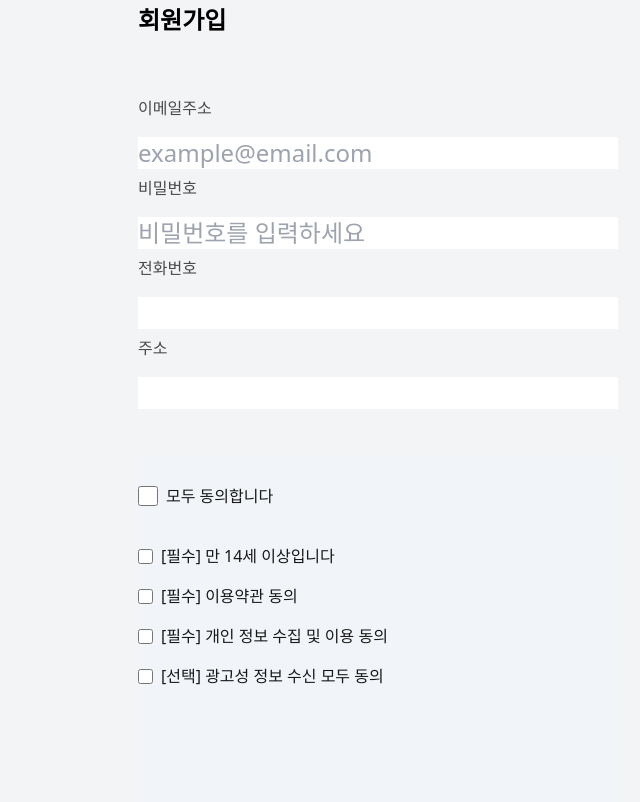
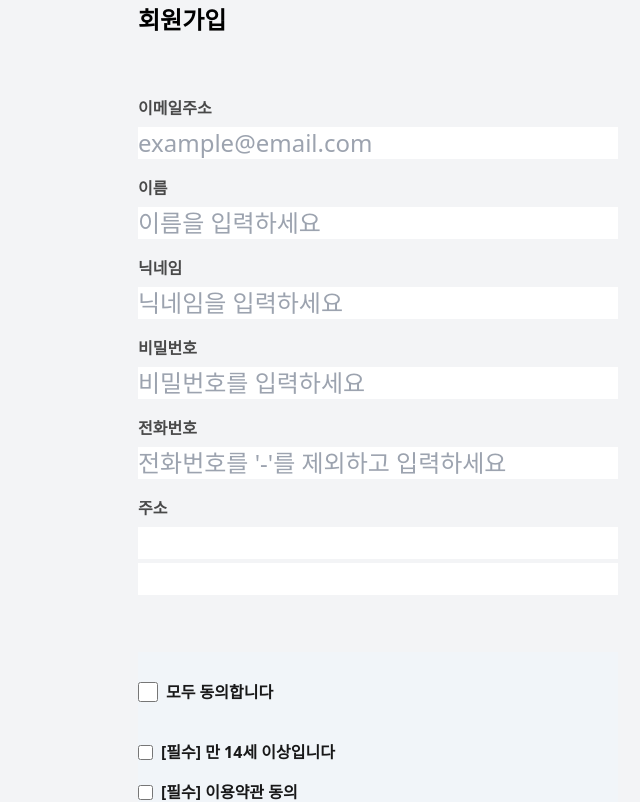
Before and after one commit to danaggero/web-shop-project-byReact, a React (Vite) app: page /register in a window 1280 px wide. Shown: the part 420-1222 px from the top of the page, without its empty margins (262-902 px from the left). Built offline with nearby package versions, Linux system fonts and the light colour scheme.

Commit message:
feat: MyPage 생성 및 RegisterForm, LoginForm 수정정

```diff
--- a/package.json
+++ b/package.json
@@ -11,6 +11,7 @@
   },
   "dependencies": {
     "@heroicons/react": "^2.2.0",
+    "axios": "^1.7.9",
     "react": "^18.3.1",
     "react-dom": "^18.3.1",
     "react-router-dom": "^7.1.3",
--- a/src/App.jsx
+++ b/src/App.jsx
@@ -8,6 +8,8 @@ import Events from "./pages/Event";
 import Cart from "./pages/Cart";
 import Asks from "./pages/Asks";
 import AsksWrite from "./pages/AsksWrite";
+import MyPageForm from "./components/MyPageForm";
+import MyPage from "./pages/MyPage";
 
 function App() {
   return (
@@ -16,6 +18,7 @@ function App() {
         <Route path="/" element={<Home />} />
         <Route path="/login" element={<Login />} />
         <Route path="/register" element={<Register />} />
+        <Route path="/mypage" element={<MyPage />} />
         <Route path="/NotFound" element={<NotFound/>}/>
         <Route path="/product/:productId" element={<ProductDetailPage />} />
         <Route path="/events" element={<Events />} />
--- a/src/assets/data/dummy.json
+++ b/src/assets/data/dummy.json
@@ -1,6 +1,7 @@
 [
     {
         "email": "abc@naver.com",
+
         "password": "study9999!"
     },
     {
--- a/src/components/Header.jsx
+++ b/src/components/Header.jsx
@@ -20,9 +20,7 @@ function Header() {
         </li>
         <li className="flex items-center gap-1">
           <span className="material-icons">account_circle</span>
-          <a href="#">
-            마이페이지
-          </a>
+          <Link to={"/mypage"}>마이페이지</Link>
         </li>
         <li className="flex items-center gap-1">
           <span className="material-icons">assignment</span>
--- a/src/components/LoginForm2.jsx
+++ b/src/components/LoginForm2.jsx
@@ -1,7 +1,7 @@
 import kakaoLoginImg from "../assets/images/kakao_login_medium_wide.png";
 import { useEffect, useState } from 'react';
 import User from "../assets/data/dummy.json"
-import { Link } from "react-router-dom";
+import { Link, useNavigate } from "react-router-dom";
 
 
 function LoginForm2() {
@@ -15,6 +15,7 @@ function LoginForm2() {
     const [emailValid, setEmailValid] = useState(false);
     const [pwValid, setPwValid] = useState(false);
     const [notAllow, setNotAllow] = useState(true);
+    const navigate = useNavigate();
 
     // 이메일 입력 핸들러
     const handleEmail = (e) => {
@@ -39,6 +40,7 @@ function LoginForm2() {
 
         if (user) {
             alert('로그인에 성공했습니다.');
+            navigate('/');
         } else {
             alert('등록되지 않은 회원이거나 입력한 값이 일치하지 않습니다.');
         }
--- /dev/null
+++ b/src/components/MyPageForm.jsx
@@ -0,0 +1,26 @@
+const MyPageForm = () => {
+    return(
+        <div className="h-[1000px]">
+            <div className="w-[1280px] h-[150px] flex items-center bg-black ">
+                <h1 className="ml-8 mt-4 text-4xl text-white">홍길동</h1>
+            </div>
+
+            <div className="flex flex-col">
+                <div className="mt-4 border-b-4">나의 쇼핑 정보</div>
+                <ul className="ml-5">
+                    <li>주문배송조회</li>
+                    <li>취소/교환/반품 내역</li>
+                    <li>상품 리뷰</li>
+                </ul>
+                <div className="mt-4 border-b-4">나의 계정 정보</div>
+                <ul className="ml-5">
+                    <li>회원정보수정</li>
+                    <li>쿠폰</li>
+                </ul>
+            </div>
+
+        </div>
+    )
+}
+
+export default MyPageForm;
--- a/src/components/RegisterForm.jsx
+++ b/src/components/RegisterForm.jsx
@@ -84,61 +84,88 @@ function RegisterForm() {
 
 
 
-
-
   return (
-    <div id="main" className="flex flex-col h-[1200px] mx-[400px] my-[100px]">
+    <div id="main" className="flex flex-col h-[1400px] mx-[400px] mt-[100px]">
       <h2 id="login__title" className="mt-[100px] mb-[60px] text-2xl font-bold">
         회원가입
       </h2>
 
-      <form className="flex flex-col onSubmit={handleSubmit}">
+      <form className="flex flex-col" onSubmit={handleSubmit}>
         {/* 이메일 입력 */}
         <label htmlFor="email-address" className="flex flex-col mb-[7px]">
-          <span className="text-[rgba(0,0,0,0.7)] mb-[7px]">이메일주소</span>
+          <span className="text-[rgba(0,0,0,0.7)] font-semibold mb-[7px]">이메일주소</span>
           <input
             id="login-id"
             type="email"
             value={email}
             onChange={handleEmail}
             placeholder="example@email.com"
-            className="text-2xl border-[rgba(0,0,0,0.7)] mt-[10px] focus:outline-none focus:border-black"
+            className="text-2xl border-[rgba(0,0,0,0.7)] mb-[10px] focus:outline-none focus:border-black"
+          />
+        </label>
+        {/* 이름 입력 */}
+        <label htmlFor="register-username" className="flex flex-col mb-[7px]">
+          <span className="text-[rgba(0,0,0,0.7)] font-semibold mb-[7px]">이름</span>
+          <input
+            id="login-username"
+            type="username"
+            placeholder="이름을 입력하세요"
+            className="text-2xl border-[rgba(0,0,0,0.7)] mb-[10px] focus:outline-none focus:border-black"
           />
         </label>
 
+        {/* 닉네임 입력 */}
+        <label htmlFor="register-nickname" className="flex flex-col mb-[7px]">
+          <span className="text-[rgba(0,0,0,0.7)] font-semibold mb-[7px]">닉네임</span>
+          <input
+            id="login-nickname"
+            type="nickname"
+            placeholder="닉네임을 입력하세요"
+            className="text-2xl border-[rgba(0,0,0,0.7)] mb-[10px] focus:outline-none focus:border-black"
+          />
+        </label>
+
+
         {/* 비밀번호 입력 */}
         <label htmlFor="register-password" className="flex flex-col mb-[7px]">
-          <span className="text-[rgba(0,0,0,0.7)] mb-[7px]">비밀번호</span>
+          <span className="text-[rgba(0,0,0,0.7)] font-semibold mb-[7px]">비밀번호</span>
           <input
             id="login-password"
             type="password"
             placeholder="비밀번호를 입력하세요"
-            className="text-2xl border-[rgba(0,0,0,0.7)] mt-[10px] focus:outline-none focus:border-black"
+            className="text-2xl border-[rgba(0,0,0,0.7)] mb-[10px] focus:outline-none focus:border-black"
           />
         </label>
 
         {/* 전화번호 입력 */}
         <label htmlFor="phone-number" className="flex flex-col mb-[7px]">
-          <span className="text-[rgba(0,0,0,0.7)] mb-[7px]">전화번호</span>
+          <span className="text-[rgba(0,0,0,0.7)] font-semibold mb-[7px]">전화번호</span>
           <input
             id="phone-number"
             type="tel"
-            className="text-2xl border-[rgba(0,0,0,0.7)] mt-[10px] focus:outline-none focus:border-black"
+            placeholder="전화번호를 '-'를 제외하고 입력하세요"
+
+            className="text-2xl border-[rgba(0,0,0,0.7)] mb-[10px] focus:outline-none focus:border-black"
           />
         </label>
 
         {/* 주소 입력 */}
-        <label htmlFor="address" className="flex flex-col mb-[7px]">
+        <label htmlFor="address" className="flex flex-col font-semibold mb-[7px]">
           <span className="text-[rgba(0,0,0,0.7)] mb-[7px]">주소</span>
           <input
             id="address"
             type="text"
-            className="text-2xl border-[rgba(0,0,0,0.7)] mt-[10px] focus:outline-none focus:border-black"
+            className="text-2xl border-[rgba(0,0,0,0.7)] mb-1 focus:outline-none focus:border-black"
+          />
+          <input
+            id="specific-address"
+            type="text"
+            className="text-2xl border-[rgba(0,0,0,0.7)] mb-[10px] focus:outline-none focus:border-black"
           />
         </label>
 
         {/* 이용약관 */}
-        <div id="이용약관" className="flex flex-col h-[350px] bg-slate-100 my-10 text-[rgba(0,0,0,0.9)]">
+        <div id="이용약관" className="flex flex-col h-[300px] bg-slate-100 my-10 font-bold text-[rgba(0,0,0,0.9)]">
           <div className="h-20 flex items-center">
             <input
               className="w-[20px] h-[20px] mr-2"
--- /dev/null
+++ b/src/pages/MyPage.jsx
@@ -0,0 +1,16 @@
+import Header from "../components/Header";
+import MyPageForm from "../components/MyPageForm";
+import Footer from "../components/Footer";
+
+
+const MyPage = () => {
+  return (
+    <div id="wrap" className="mx-auto w-[1280px] h-[1400px] bg-gray-100">
+      <Header />
+      <MyPageForm />
+      <Footer />
+    </div>
+  )
+}
+
+export default MyPage;
```
Also changed, not shown: 1 other file (tests, documents, lock files or other folders).
